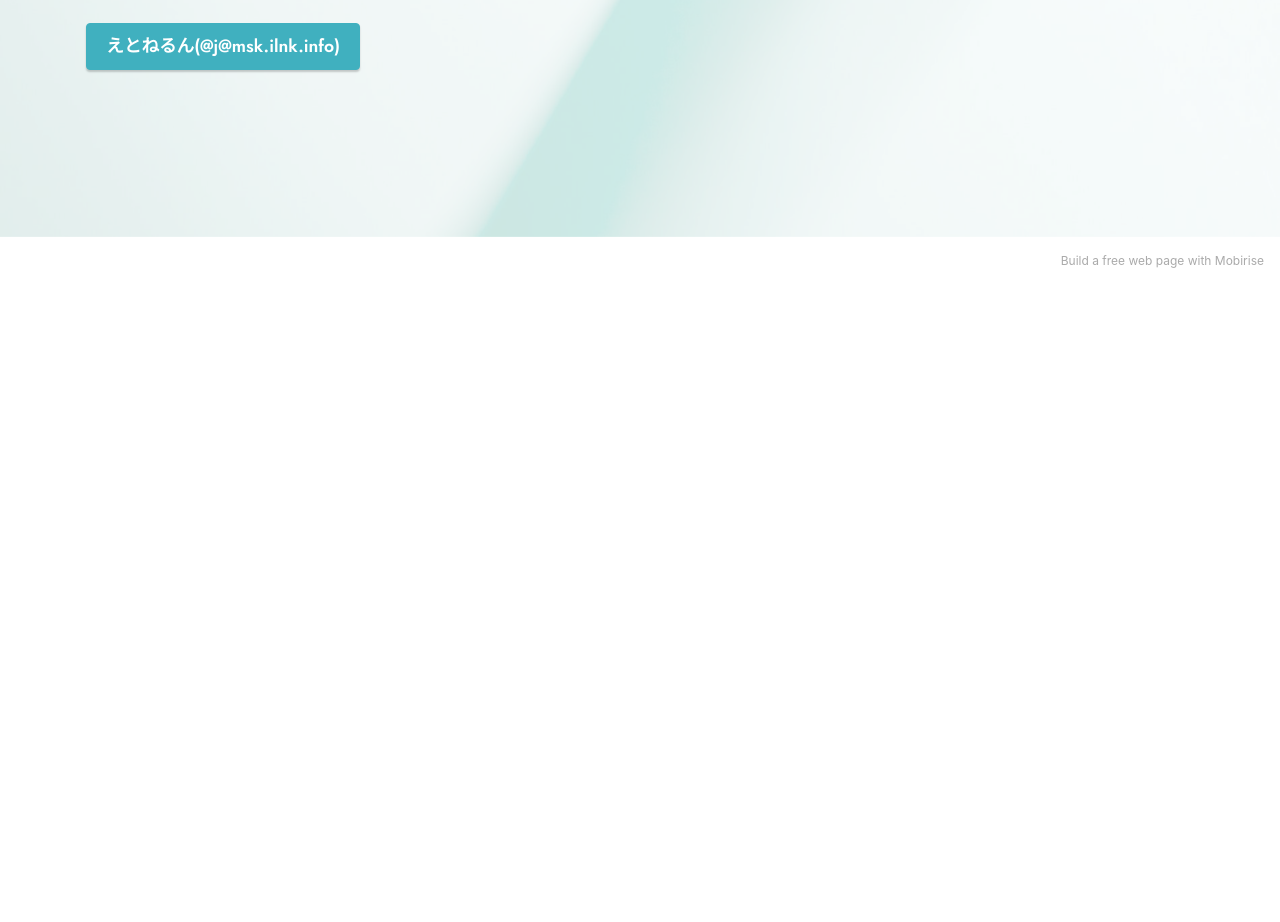
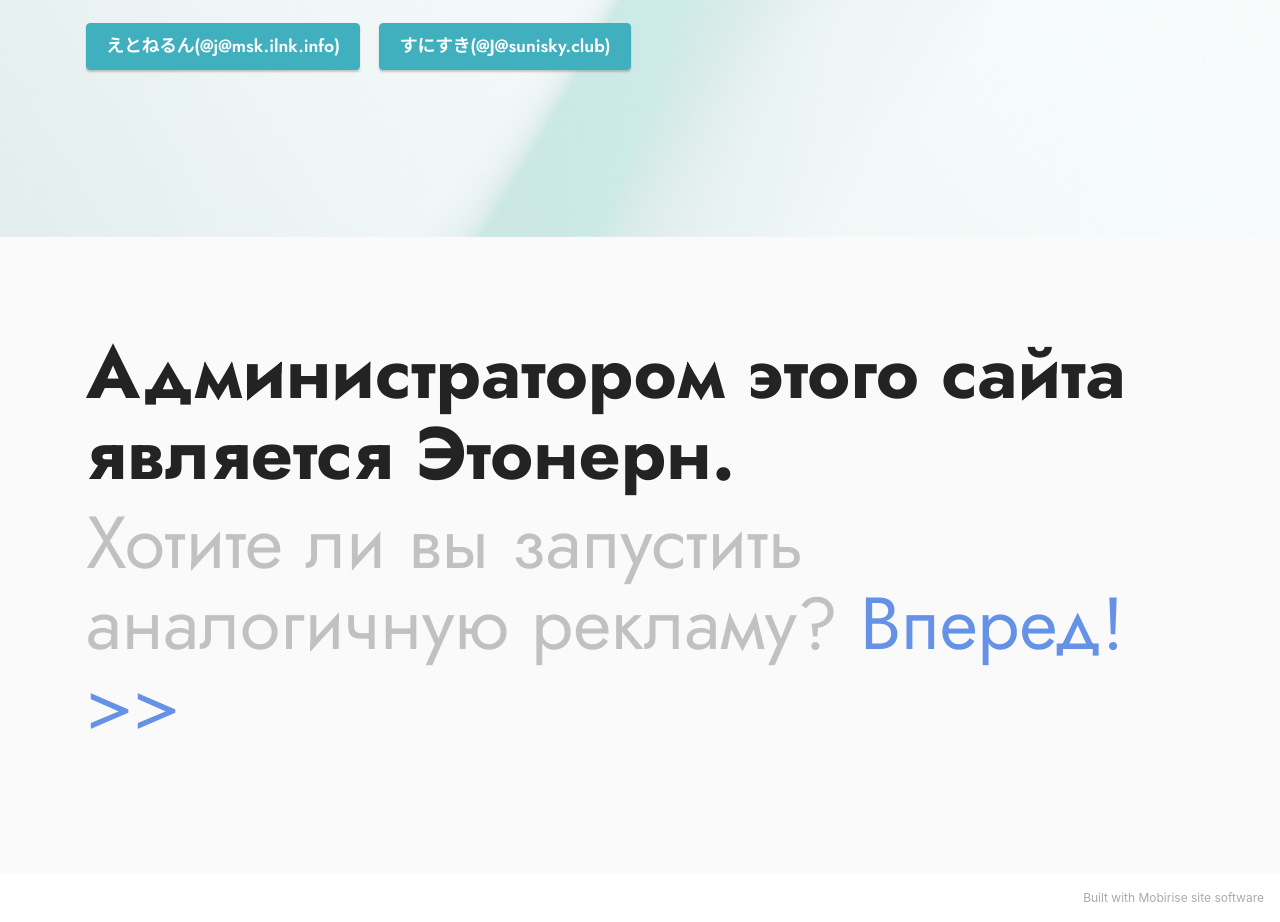
Before and after one commit to morotesovtannu/katekyo-juni, a plain HTML site: page index.html in a window 1280 px wide. Shown: the part 563-1485 px from the top of the page. Before the commit the page ends 848 px from the top, so only its background shows below. Drawn offline with Linux system fonts and the light colour scheme.

Commit message:
怪文書とすにすきアカウント追加

```diff
--- a/assets/mobirise/css/mbr-additional.css
+++ b/assets/mobirise/css/mbr-additional.css
@@ -685,3 +685,11 @@ a {
 .cid-tfe9lma9n5 {
   background-image: url("../../../assets/images/background7.jpg");
 }
+.cid-tfeBmmUp7B {
+  padding-top: 6rem;
+  padding-bottom: 6rem;
+  background-color: #fafafa;
+}
+.cid-tfeBmmUp7B .mbr-text {
+  color: #c1c1c1;
+}
--- a/index.html
+++ b/index.html
@@ -38,11 +38,26 @@
                 <h1 class="mbr-section-title mbr-fonts-style mb-3 display-1"><strong>家庭教師Juniは</strong><br><strong>サービス終了</strong><br><strong>いたしました。</strong></h1>
 
                 <p class="mbr-text mbr-fonts-style display-7">家庭教師Juniは2022年8月21日を以てサービスを終了しました。<br>今までのご愛顧ありがとうございます。<br>現在は後継サービスの提供を予定しておりませんが<br>今後なにかしらの動きがあるかもしれませんので<br>下のボタンからMisskeyを監視していてください。</p>
-                <div class="mbr-section-btn mt-3"><a class="btn btn-success display-4" href="https://msk.ilnk.info/@j" target="_blank">えとねるん(@j@msk.ilnk.info)<br></a></div>
+                <div class="mbr-section-btn mt-3"><a class="btn btn-success display-4" href="https://msk.ilnk.info/@j" target="_blank">えとねるん(@j@msk.ilnk.info)<br></a> <a class="btn btn-success display-4" href="https://sunisky.club/@j" target="_blank">すにすき(@J@sunisky.club)<br></a></div>
             </div>
         </div>
     </div>
-</section><section style="background-color: #fff; font-family: -apple-system, BlinkMacSystemFont, 'Segoe UI', 'Roboto', 'Helvetica Neue', Arial, sans-serif; color:#aaa; font-size:12px; padding: 0; align-items: center; display: flex;"><a href="https://mobirise.site/s" style="flex: 1 1; height: 3rem; padding-left: 1rem;"></a><p style="flex: 0 0 auto; margin:0; padding-right:1rem;">Build a free web page with <a href="https://mobirise.site/z" style="color:#aaa;">Mobirise</a></p></section><script src="assets/web/assets/jquery/jquery.min.js"></script>  <script src="assets/popper/popper.min.js"></script>  <script src="assets/tether/tether.min.js"></script>  <script src="assets/bootstrap/js/bootstrap.min.js"></script>  <script src="assets/smoothscroll/smooth-scroll.js"></script>  <script src="assets/parallax/jarallax.min.js"></script>  <script src="assets/theme/js/script.js"></script>
+</section>
+
+<section class="info4 cid-tfeBmmUp7B" id="info4-2">
+
+
+    <div class="container">
+        <div class="row justify-content-center">
+            <div class="col-12">
+                <h3 class="mbr-section-title mbr-fonts-style display-1"><strong>Администратором этого сайта является Этонерн.</strong></h3>
+                <p class="mbr-text mbr-fonts-style mb-4 display-1">
+                    Хотите ли вы запустить аналогичную рекламу? <em><strong><a href="mailto:kon2etonertannu@ilnk.info" class="text-primary">Вперед!</a></strong></em><a href="mailto:kon2etonertannu@ilnk.info" class="text-primary">　</a><strong><a href="mailto:kon2etonertannu@ilnk.info" class="text-primary">&gt;&gt;</a></strong>
+                </p>
+            </div>
+        </div>
+    </div>
+</section><section style="background-color: #fff; font-family: -apple-system, BlinkMacSystemFont, 'Segoe UI', 'Roboto', 'Helvetica Neue', Arial, sans-serif; color:#aaa; font-size:12px; padding: 0; align-items: center; display: flex;"><a href="https://mobirise.site/b" style="flex: 1 1; height: 3rem; padding-left: 1rem;"></a><p style="flex: 0 0 auto; margin:0; padding-right:1rem;"><a href="https://mobirise.site/i" style="color:#aaa;">Built with Mobirise</a> site software</p></section><script src="assets/web/assets/jquery/jquery.min.js"></script>  <script src="assets/popper/popper.min.js"></script>  <script src="assets/tether/tether.min.js"></script>  <script src="assets/bootstrap/js/bootstrap.min.js"></script>  <script src="assets/smoothscroll/smooth-scroll.js"></script>  <script src="assets/parallax/jarallax.min.js"></script>  <script src="assets/theme/js/script.js"></script>
 
 
 </body>
```
Also changed, not shown: assets/theme/js/script.js, 1 other file.
